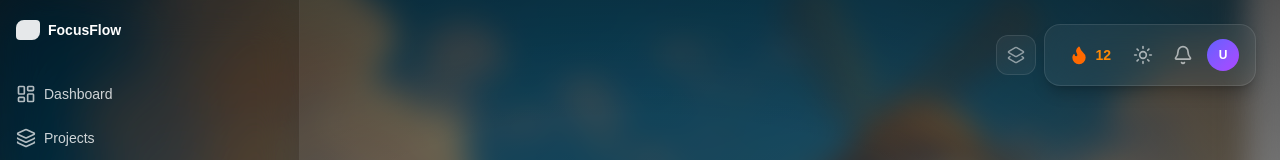
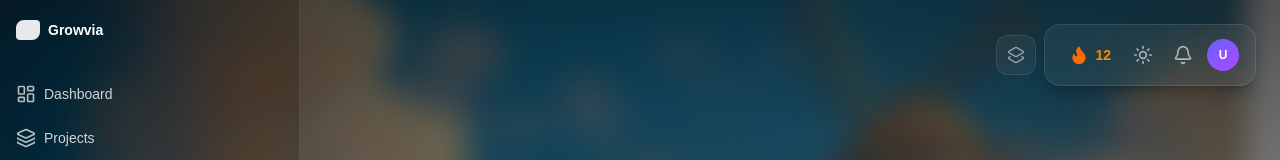
Before and after one commit to akag-007/Growvia-App, a Next.js app in the folder apps/web/: page /dashboard/calendar in a window 1280 px wide. Shown: the top 160 px of the page. Built offline with nearby package versions, Linux system fonts and the light colour scheme; no server answers.

Commit message:
app name fix

```diff
--- a/apps/web/src/components/layout/sidebar.tsx
+++ b/apps/web/src/components/layout/sidebar.tsx
@@ -109,7 +109,7 @@ export const Logo = () => {
                 animate={{ opacity: 1 }}
                 className="font-semibold text-white whitespace-pre"
             >
-                FocusFlow
+                Growvia
             </motion.span>
         </Link>
     )
```
